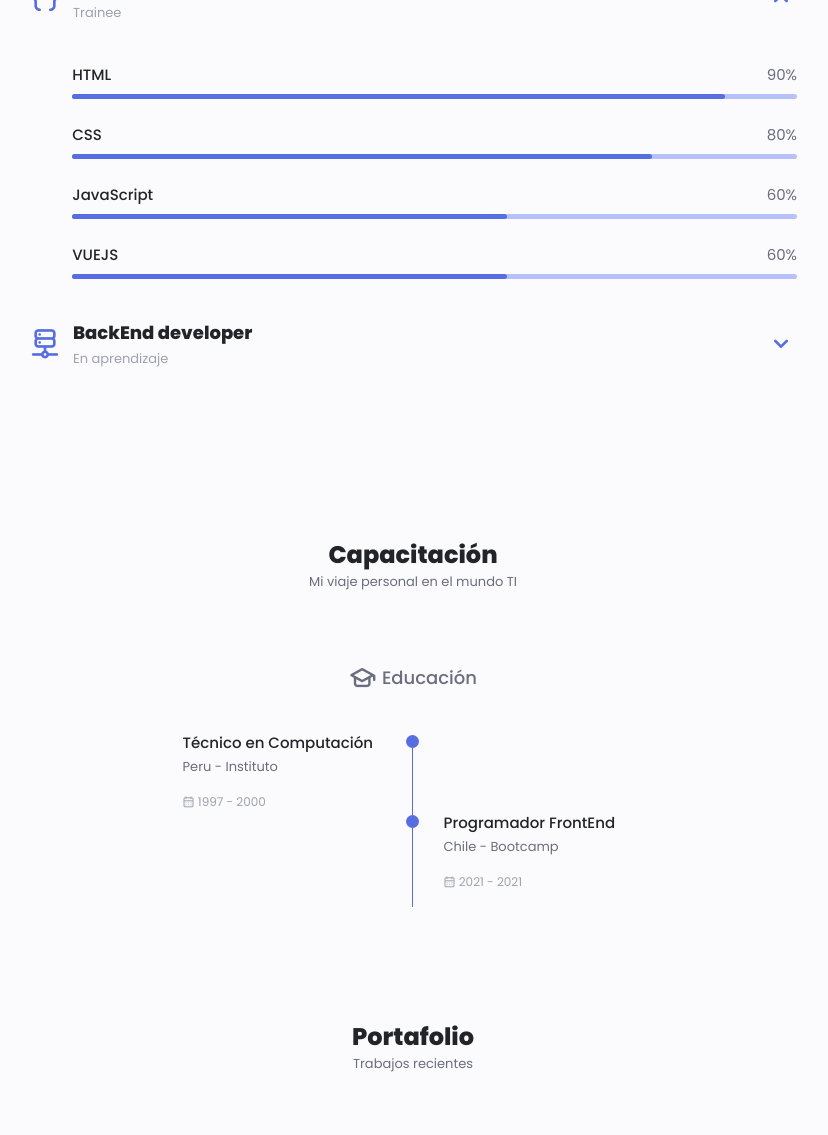
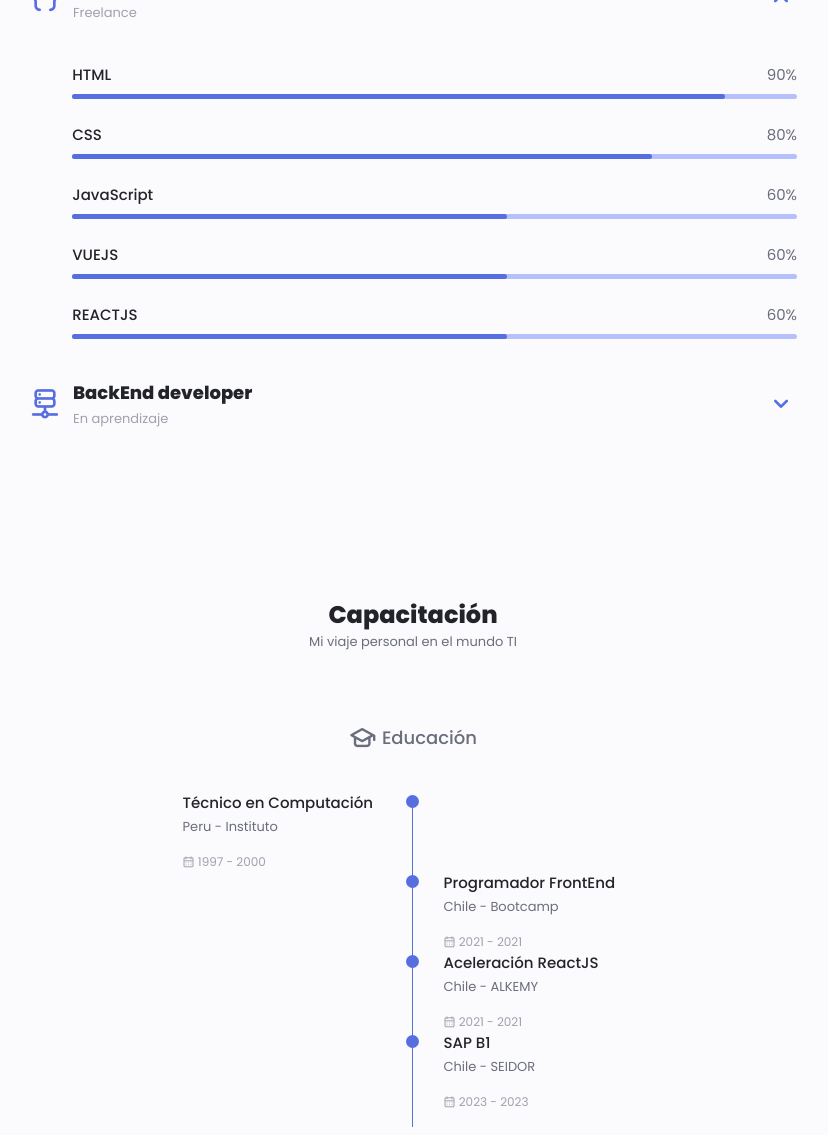
Before and after one commit to DennisATM/Portfolio, a plain HTML site: page index.html in a window 1280 px wide. Shown: the part 1715-2850 px from the top of the page, without its empty margins (227-1055 px from the left). Drawn offline with nearby package versions, Linux system fonts and the light colour scheme.

Commit message:
Update index.html

```diff
--- a/index.html
+++ b/index.html
@@ -160,7 +160,7 @@
 
                             <div>
                                 <h1 class="skills__title">Frontend developer</h1>
-                                <span class="skills__subtitle">Trainee</span>
+                                <span class="skills__subtitle">Freelance</span>
                             </div>
 
                             <i class="uil uil-angle-down skills__arrow"></i>
@@ -202,6 +202,15 @@
                                     <span class="skills__percentage skills__vue"></span>
                                 </div>
                             </div>
+                            <div class="skills__data">
+                                <div class="skills__titles">
+                                    <h3 class="skills__name">REACTJS</h3>
+                                    <span class="skills__number">60%</span>
+                                </div>
+                                <div class="skills__bar">
+                                    <span class="skills__percentage skills__vue"></span>
+                                </div>
+                            </div>
                         </div>
                     </div>
                     <!-- SKILL 2 -->
@@ -220,7 +229,7 @@
                             <div class="skills__data">
                                 <div class="skills__titles">
                                     <h3 class="skills__name">PHP</h3>
-                                    <span class="skills__number">10%</span>
+                                    <span class="skills__number">60%</span>
                                 </div>
                                 <div class="skills__bar">
                                     <span class="skills__percentage skills__php"></span>
@@ -229,7 +238,7 @@
                             <div class="skills__data">
                                 <div class="skills__titles">
                                     <h3 class="skills__name">Node Js</h3>
-                                    <span class="skills__number">10%</span>
+                                    <span class="skills__number">40%</span>
                                 </div>
                                 <div class="skills__bar">
                                     <span class="skills__percentage skills__node"></span>
@@ -307,6 +316,42 @@
                                 </div>
                             </div>
                         </div>
+                        <!-- QUALIFICATION 3 -->
+                        <div class="qualification__data">
+                            <div></div>
+
+                            <div>
+                                <span class="qualification__rounder"></span>
+                                <span class="qualification__line"></span>
+                            </div>
+
+                            <div>
+                                <h3 class="qualification__title">Aceleración ReactJS</h3>
+                                <span class="qualification__subtitle">Chile - ALKEMY</span>
+                                <div class="qualification__calendar">
+                                    <i class="uil uil-calendar-alt"></i>
+                                    2021 - 2021
+                                </div>
+                            </div>
+                        </div>
+                        <!-- QUALIFICATION 2 -->
+                        <div class="qualification__data">
+                            <div></div>
+
+                            <div>
+                                <span class="qualification__rounder"></span>
+                                <span class="qualification__line"></span>
+                            </div>
+
+                            <div>
+                                <h3 class="qualification__title">SAP B1</h3>
+                                <span class="qualification__subtitle">Chile - SEIDOR</span>
+                                <div class="qualification__calendar">
+                                    <i class="uil uil-calendar-alt"></i>
+                                    2023 - 2023
+                                </div>
+                            </div>
+                        </div>
                     </div>
                 </div>
             </div>
@@ -317,6 +362,20 @@
             <span class="section__subtitle">Trabajos recientes</span>
             <div class="portfolio__container container swiper mySwiper">
                 <div class="swiper-wrapper">
+                  <!-- PORTFOLIO 1 -->
+                    <div class="portfolio__content grid swiper-slide">
+                        <img src="img/verdulivery.png" alt="" class="portfolio__img">
+                        <div class="portfolio__data">
+                            <h3 class="portfolio__title">SGE - Gestión de emergencias</h3>
+                            <p class="portfolio__description">
+                                Sistema web para gestión de emergencias para el cuerpo de Bomberos de Retiro y Ñiquen, PHP/JS/MYSQL/BOOTSTRAP/AJAX, uso de sesiones, modelo MVC, consumo de API Tweeter.
+                            </p>
+                            <a href="https://cbniquen.cl" target="_blank"
+                                class="button button--flex button--small portfolio__button">
+                                En uso<i class="uil uil-arrow-right button__icon"></i>
+                            </a>
+                        </div>
+                    </div>
                     <!-- PORTFOLIO 1 -->
                     <div class="portfolio__content grid swiper-slide">
                         <img src="img/verdulivery.png" alt="" class="portfolio__img">
```
